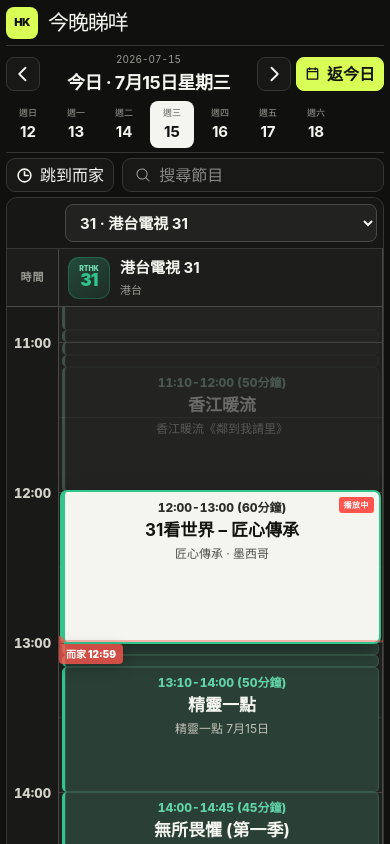
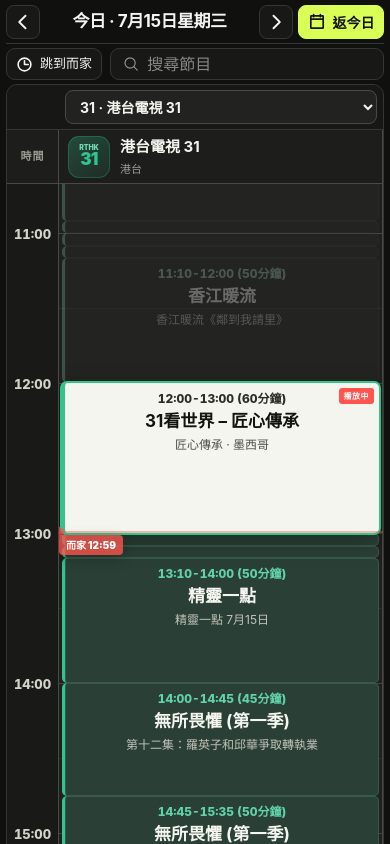
Before and after one commit to dllmdllm/hk-tv-guide, a Next.js app: page / in a window 390 px wide. Shown: the top 844 px of the page. Built offline with nearby package versions, Linux system fonts and the light colour scheme.

Commit message:
feat: compact mobile top layout

```diff
--- a/app/globals.css
+++ b/app/globals.css
@@ -123,37 +123,32 @@
 footer p { margin: 0; }
 
 @media (max-width: 700px) {
-  :root { --time-width: 52px; --header-height: 58px; }
+  :root { --time-width: 52px; --header-height: 54px; }
   .site-shell { width: calc(100% - 12px); }
-  .masthead { min-height: 46px; }
-  .brand-lockup { gap: 10px; }
-  .brand-badge { width: 32px; height: 32px; border-radius: 8px; font-size: 11px; }
-  .brand-lockup .eyebrow { display: none; }
-  h1 { font-size: 21px; }
-  .header-meta { display: none; }
-  .date-panel { grid-template-columns: 34px minmax(0, 1fr) 34px 88px; gap: 5px; padding: 6px 0 5px; }
+  .masthead { display: none; }
+  .date-panel { grid-template-columns: 34px minmax(0, 1fr) 34px 86px; gap: 5px; padding: 5px 0 4px; border-bottom: 1px solid var(--line); }
   .icon-button { width: 34px; height: 34px; border-radius: 8px; }
-  .date-title span { font-size: 10px; }
-  .date-title strong { font-size: 18px; }
-  .today-button { grid-column: auto; justify-content: center; min-height: 34px; border-radius: 8px; padding: 0 8px; }
+  .date-title span { display: none; }
+  .date-title strong { margin-top: 0; font-size: 17px; line-height: 1.05; }
+  .today-button { grid-column: auto; justify-content: center; min-height: 34px; border-radius: 8px; padding: 0 8px; font-size: 14px; }
   .date-input-wrap { display: none; }
-  .week-strip { justify-content: flex-start; gap: 4px; padding-bottom: 4px; }
+  .week-strip { display: none; }
   .day-chip { min-width: 44px; padding: 4px 7px; border-radius: 8px; }
   .day-chip span { font-size: 9px; }
   .day-chip strong { margin-top: 1px; font-size: 15px; }
-  .controls { align-items: stretch; flex-direction: column; gap: 5px; padding: 5px 0; }
+  .controls { align-items: stretch; flex-direction: column; gap: 4px; padding: 4px 0; border-top: 0; }
   .control-actions { width: 100%; }
-  .now-button { flex: 0 0 auto; height: 34px; padding: 0 9px; }
-  .search-box { min-width: 0; width: 100%; height: 34px; }
+  .now-button { flex: 0 0 auto; height: 32px; padding: 0 9px; font-size: 13px; }
+  .search-box { min-width: 0; width: 100%; height: 32px; }
   .guide-section { border-radius: 11px; }
   .guide-summary { display: none; }
   .guide-summary .eyebrow { display: none; }
   .guide-summary h2 { font-size: 17px; }
   .guide-summary > span { max-width: 126px; text-align: right; font-size: 11px; }
-  .channel-pickers { gap: 6px; padding: 6px 6px 6px calc(var(--time-width) + 6px); }
+  .channel-pickers { gap: 6px; padding: 5px 6px 5px calc(var(--time-width) + 6px); }
   .channel-pickers span { display: none; }
-  .channel-pickers select { height: 38px; padding: 0 10px; font-size: 15px; }
-  .epg-viewport { height: calc(100svh - 64px); min-height: 560px; }
+  .channel-pickers select { height: 34px; padding: 0 10px; font-size: 14px; }
+  .epg-viewport { height: calc(100svh - 44px); min-height: 560px; }
   .channel-header { gap: 10px; padding: 0 9px; }
   .channel-logo { width: 42px; height: 42px; flex-basis: 42px; border-radius: 11px; }
   .channel-logo small { font-size: 7px; }
```
